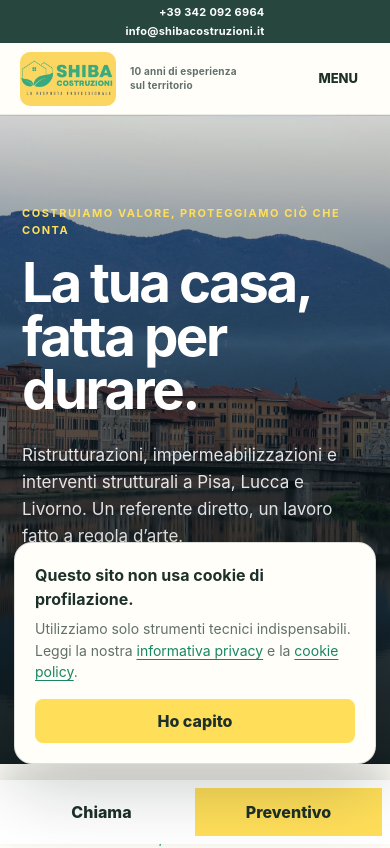
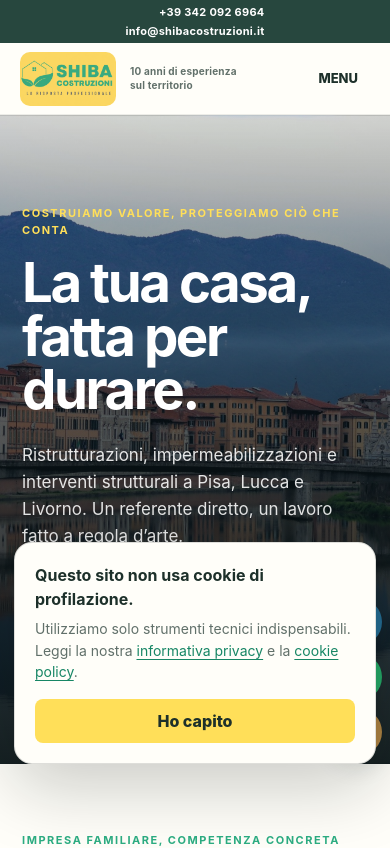
Before and after one commit to idriz90/shibacostruzioni, a Next.js app: page / in a window 390 px wide. Shown: the top 848 px of the page. Built offline with nearby package versions, Linux system fonts and the light colour scheme.

Commit message:
Aggiunge contatti rapidi laterali

```diff
--- a/app/components/SiteChrome.tsx
+++ b/app/components/SiteChrome.tsx
@@ -35,9 +35,17 @@ export function SiteFooter() {
         </div>
         <div className="footer-bottom"><nav aria-label="Collegamenti legali"><a href={siteUrl("/privacy/")}>Privacy</a><a href={siteUrl("/cookie-policy/")}>Cookie</a><CookieSettingsButton /></nav><span>© 2016-2026 Costruzioni Edili Shiba</span></div>
       </footer>
-      <div className="mobile-actions" aria-label="Azioni rapide"><a href="tel:+393420926964">Chiama</a><a href={siteUrl("/contatti/")}>Preventivo</a></div>
+      <FloatingContacts />
     </>
   );
+}
+
+export function FloatingContacts() {
+  return <nav className="floating-contacts" aria-label="Contatti rapidi">
+    <a className="quick-call" href="tel:+393420926964" aria-label="Chiama Costruzioni Edili Shiba"><span aria-hidden="true">☎</span><b>Chiama</b></a>
+    <a className="quick-whatsapp" href="https://wa.me/393420926964" target="_blank" rel="noreferrer" aria-label="Scrivi su WhatsApp"><span aria-hidden="true">WA</span><b>WhatsApp</b></a>
+    <a className="quick-email" href="mailto:info@shibacostruzioni.it" aria-label="Invia una email"><span aria-hidden="true">@</span><b>Email</b></a>
+  </nav>;
 }
 
 export function PageHero({ eyebrow, title, text }: { eyebrow: string; title: string; text: string }) {
--- a/app/globals.css
+++ b/app/globals.css
@@ -58,8 +58,7 @@ h2 { margin: 0; font-size: clamp(38px, 4vw, 60px); line-height: 1.04; letter-spa
 .service-card { min-height: 260px; padding: 32px; display: flex; flex-direction: column; background: var(--white); border: 1px solid rgba(29,48,42,.1); border-radius: 14px; box-shadow: 0 10px 30px rgba(29,48,42,.035); transition: transform .2s ease, border-color .2s ease, box-shadow .2s ease; }
 .service-card > span { color: var(--green); font-size: 13px; font-weight: 800; }
 .service-card h3 { margin: 48px 0 14px; font-size: clamp(24px, 2.2vw, 32px); line-height: 1.1; letter-spacing: -.025em; }
-.service-card p { max-width: 470px; min-height: 0; margin: 0 0 26px; color: var(--muted); line-height: 1.6; }
-.service-card a { margin-top: auto; color: #187b60; font-weight: 700; font-size: 14px; }
+.service-card p { max-width: 470px; min-height: 0; margin: 0; color: var(--muted); line-height: 1.6; }
 .service-card:hover { transform: translateY(-3px); border-color: rgba(44,173,130,.4); box-shadow: 0 16px 38px rgba(29,48,42,.08); }
 
 .split-heading { display: grid; grid-template-columns: 1fr 390px; gap: 50px; align-items: end; }
@@ -116,7 +115,14 @@ footer nav { display: flex; gap: 20px; }
 .footer-link-button { appearance: none; padding: 0; border: 0; background: none; color: inherit; font: inherit; cursor: pointer; }
 footer span, .footer-legal-data a { color: rgba(255,255,255,.62); }
 .footer-bottom { grid-column: 2 / -1; padding-top: 24px; display: flex; justify-content: space-between; gap: 30px; border-top: 1px solid rgba(255,255,255,.16); }
-.mobile-actions { display: none; }
+.floating-contacts { position: fixed; z-index: 35; right: 0; top: 52%; display: flex; align-items: flex-end; flex-direction: column; gap: 8px; transform: translateY(-50%); }
+.floating-contacts a { min-width: 54px; min-height: 52px; padding: 0 13px; display: flex; align-items: center; justify-content: flex-start; gap: 10px; color: white; border-radius: 12px 0 0 12px; box-shadow: 0 8px 24px rgba(20,39,33,.18); transition: min-width .2s ease, transform .2s ease; }
+.floating-contacts a:hover { min-width: 132px; transform: translateX(0); }
+.floating-contacts span { width: 28px; flex: 0 0 28px; text-align: center; font-size: 16px; font-weight: 850; }
+.floating-contacts b { font-size: 12px; font-weight: 750; white-space: nowrap; }
+.quick-call { background: #246b91; }
+.quick-whatsapp { background: #25a866; }
+.quick-email { background: #ad8242; }
 
 .legal-page { max-width: 1060px; margin: 0 auto; }
 .legal-page section { padding: 0 0 42px; margin-bottom: 42px; border-bottom: 1px solid #d8dcd8; }
@@ -213,9 +219,11 @@ footer span, .footer-legal-data a { color: rgba(255,255,255,.62); }
   footer { grid-template-columns: 1fr; padding: 48px 22px 105px; gap: 30px; }
   .footer-bottom { grid-column: 1; align-items: flex-start; flex-direction: column; }
   .cookie-notice { right: 14px; bottom: 80px; width: calc(100vw - 28px); padding: 20px; align-items: stretch; flex-direction: column; gap: 16px; }
-  .mobile-actions { position: fixed; z-index: 30; left: 0; right: 0; bottom: 0; display: grid; grid-template-columns: 1fr 1fr; padding: 8px; background: white; box-shadow: 0 -7px 25px rgba(0,0,0,.12); }
-  .mobile-actions a { min-height: 48px; display: flex; align-items: center; justify-content: center; font-weight: 850; }
-  .mobile-actions a:last-child { background: var(--yellow); }
+  .floating-contacts { top: auto; right: 8px; bottom: 88px; gap: 7px; transform: none; }
+  .floating-contacts a { min-width: 48px; width: 48px; min-height: 48px; padding: 0; justify-content: center; border-radius: 50%; }
+  .floating-contacts a:hover { min-width: 48px; }
+  .floating-contacts span { width: auto; flex-basis: auto; }
+  .floating-contacts b { position: absolute; width: 1px; height: 1px; overflow: hidden; clip: rect(0 0 0 0); white-space: nowrap; }
   .page-hero { min-height: 420px; padding: 82px 22px 58px; }
   .page-hero h1 { font-size: clamp(44px,14vw,66px); }
   .page-hero > p:last-child { font-size: 17px; }
--- a/app/page.tsx
+++ b/app/page.tsx
@@ -1,5 +1,6 @@
 import { basePath } from "./basePath";
 import { CookieSettingsButton } from "./components/CookieNotice";
+import { FloatingContacts } from "./components/SiteChrome";
 
 const url = (path: string) => `${basePath}${path}`;
 
@@ -128,7 +129,6 @@ export default function Home() {
                 <span>{service.number}</span>
                 <h3>{service.title}</h3>
                 <p>{service.text}</p>
-                <a href={url("/contatti/")} aria-label={`Richiedi informazioni su ${service.title}`}>Parliamone →</a>
               </article>
             ))}
           </div>
@@ -175,9 +175,7 @@ export default function Home() {
         <div className="footer-bottom"><nav aria-label="Collegamenti legali"><a href={url("/privacy/")}>Privacy</a><a href={url("/cookie-policy/")}>Cookie</a><CookieSettingsButton /></nav><span>© 2016-2026 Costruzioni Edili Shiba</span></div>
       </footer>
 
-      <div className="mobile-actions" aria-label="Azioni rapide">
-        <a href="tel:+393420926964">Chiama</a><a href={url("/contatti/")}>Preventivo</a>
-      </div>
+      <FloatingContacts />
     </>
   );
 }
```
